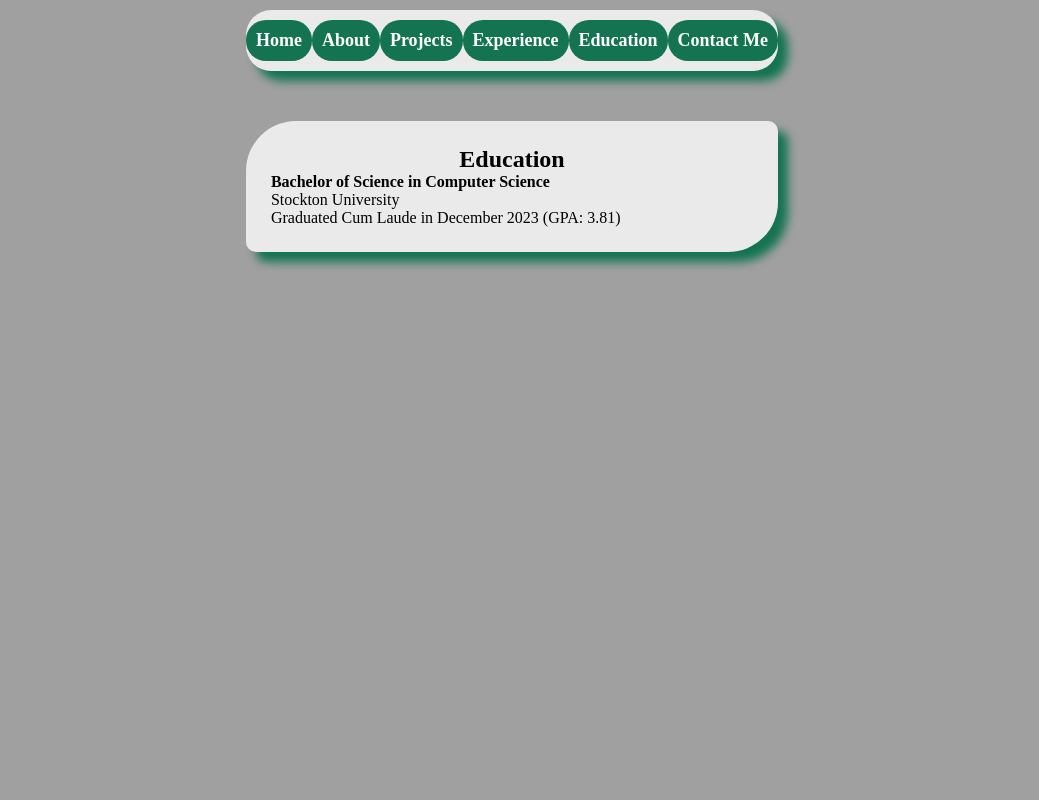
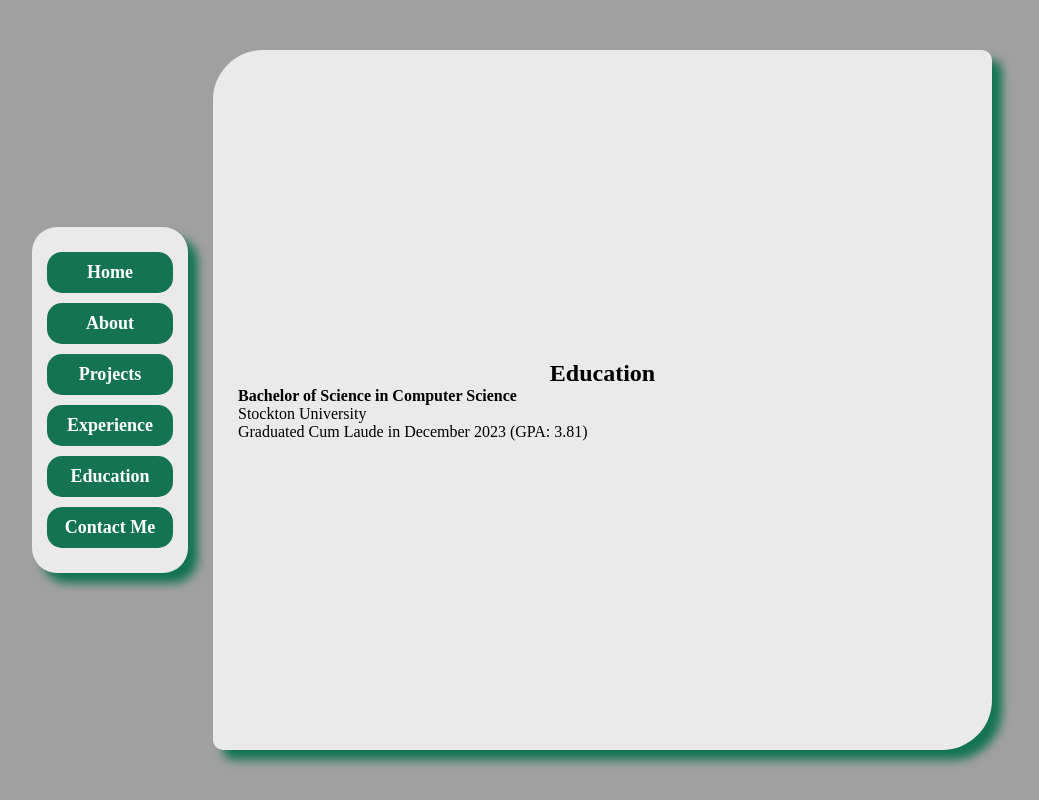
Before and after one commit to evan-jm/Portfolio, a React (Create React App) app in the folder frontend/: page /Portfolio/education in a window 1280 px wide. Shown: the whole page, without its empty margins (128-1167 px from the left). Built offline with nearby package versions, Linux system fonts and the light colour scheme.

Commit message:
Updating styling

```diff
--- a/frontend/src/App.scss
+++ b/frontend/src/App.scss
@@ -1,13 +1,16 @@
 @import "./variables";
 
 body {
+  background-color: $background;
+  width: 75%;
+  margin: auto;
+}
+
+.app {
+  height: calc(100vh - 100px);
   display: flex;
-  flex-direction: column;
-  justify-content: center;
-  align-items: center;
-  width: 95%;
-  margin-left: auto;
-  margin-right: auto;
-  background-color: $background;
-  margin-top: 10px;
+  flex-direction: row;
+  gap: 25px;
+  margin-top: 50px;
+  margin-bottom: 50px;
 }
--- a/frontend/src/components/Navbar/Navbar.js
+++ b/frontend/src/components/Navbar/Navbar.js
@@ -4,6 +4,7 @@ import { Link } from "react-router-dom";
 
 const Navbar = () => {
   return (
+    <div className="nav-container">
       <nav className="navbar">
         <Link to="/Portfolio">Home</Link>
         <Link to="/Portfolio/about">About</Link>
@@ -12,6 +13,7 @@ const Navbar = () => {
         <Link to="/Portfolio/education">Education</Link>
         <Link to="/Portfolio/contact">Contact Me</Link>
       </nav>
+    </div>
   );
 };
 
--- a/frontend/src/components/Navbar/Navbar.scss
+++ b/frontend/src/components/Navbar/Navbar.scss
@@ -4,52 +4,37 @@ html {
   scroll-behavior: smooth;
 }
 
+.nav-container {
+  height: 100%;
+  display: flex;
+  flex-direction: column;
+  justify-content: center;
+  align-items: center;
+}
+
 .navbar {
   display: flex;
-  justify-content: space-evenly;
+  flex-direction: column;
+  justify-content: center;
   align-items: center;
   background-color: $components;
   border-radius: 25px;
-  padding-top: 10px;
-  padding-bottom: 10px;
-  margin-bottom: 50px;
-
-  @media (max-width: 500px) {
-    flex-direction: column;
-    padding: 10px;
-
-    img {
-      display: block;
-    }
-
-    a {
-      display: none;
-    }
-  }
+  padding: 25px;
+  gap: 10px;
   box-shadow: $shadow;
-  transition: $transition;
-}
-
-.navbar:hover {
-  transform: $transform;
-  box-shadow: $shadow-post-transition;
-}
-
-.navbar img {
-  @media (min-width: 500px) {
-    display: none;
-  }
 }
 
 .navbar a {
   text-decoration: none;
+  text-align: center;
   color: white;
   font-weight: bold;
   padding: 10px;
-  border-radius: 20px;
+  border-radius: 15px;
   font-size: 18px;
   transition: background-color 0.3s ease, transform 0.2s ease;
   background-color: $primary;
+  width: 100%;
 }
 
 .navbar a:hover {
--- a/frontend/src/pages/About/About.scss
+++ b/frontend/src/pages/About/About.scss
@@ -9,12 +9,6 @@
   border-radius: $component-border-radius;
   padding: $component-padding;
   box-shadow: $shadow;
-  transition: $transition;
-}
-
-.about:hover {
-  transform: $transform;
-  box-shadow: $shadow-post-transition;
 }
 
 .about h2 {
--- a/frontend/src/pages/Contact/Contact.scss
+++ b/frontend/src/pages/Contact/Contact.scss
@@ -5,17 +5,12 @@
   flex-direction: column;
   justify-content: center;
   align-items: center;
-  margin-bottom: 25px;
   background-color: $components;
   padding: $component-padding;
   border-radius: $component-border-radius;
   box-shadow: $shadow;
   transition: $transition;
-}
-
-.contact:hover {
-  transform: $transform;
-  box-shadow: $shadow-post-transition;
+  width: 100%;
 }
 
 .contact .links {
--- a/frontend/src/pages/Education/Education.js
+++ b/frontend/src/pages/Education/Education.js
@@ -3,12 +3,12 @@ import "./Education.scss";
 const Education = () => {
   return (
     <div className="education" id="education">
-      <center>
-        <h2>Education</h2>
-      </center>
-      <h4>Bachelor of Science in Computer Science</h4>
-      <p>Stockton University</p>
-      <p>Graduated Cum Laude in December 2023 (GPA: 3.81)</p>
+      <h2>Education</h2>
+      <div className="contents">
+        <h4>Bachelor of Science in Computer Science</h4>
+        <p>Stockton University</p>
+        <p>Graduated Cum Laude in December 2023 (GPA: 3.81)</p>
+      </div>
     </div>
   );
 };
--- a/frontend/src/pages/Education/Education.scss
+++ b/frontend/src/pages/Education/Education.scss
@@ -1,14 +1,18 @@
 @import "../../variables";
 
 .education {
+  display: flex;
+  flex-direction: column;
+  justify-content: center;
+  align-items: flex-start;
   background-color: $components;
   padding: $component-padding;
   border-radius: $component-border-radius;
   box-shadow: $shadow;
   transition: $transition;
+  width: 100%;
 }
 
-.education:hover {
-  transform: $transform;
-  box-shadow: $shadow-post-transition;
+.education h2 {
+  align-self: center;
 }
--- a/frontend/src/pages/Experience/Experience.scss
+++ b/frontend/src/pages/Experience/Experience.scss
@@ -3,17 +3,12 @@
 .experience {
   display: flex;
   flex-direction: column;
-  justify-content: center;
+  justify-content: baseline;
   background-color: $components;
   padding: $component-padding;
   border-radius: $component-border-radius;
   box-shadow: $shadow;
   transition: $transition;
-}
-
-.experience:hover {
-  transform: $transform;
-  box-shadow: $shadow-post-transition;
 }
 
 .experience h2 {
--- a/frontend/src/pages/Home/Home.scss
+++ b/frontend/src/pages/Home/Home.scss
@@ -9,7 +9,6 @@
   padding: $component-padding;
   border-radius: $component-border-radius;
   box-shadow: $shadow;
-  transition: $transition;
 }
 
 .content {
@@ -28,8 +27,3 @@
 .content > p {
   text-align: center;
 }
-
-.landing:hover {
-  transform: $transform;
-  box-shadow: $shadow-post-transition;
-}
--- a/frontend/src/pages/Projects/Projects.scss
+++ b/frontend/src/pages/Projects/Projects.scss
@@ -3,18 +3,14 @@
 .projects {
   display: flex;
   flex-direction: column;
-  justify-content: center;
+  justify-content: baseline;
   align-items: center;
   background-color: $components;
   padding: $component-padding;
   border-radius: $component-border-radius;
   box-shadow: $shadow;
   transition: $transition;
-}
-
-.projects:hover {
-  transform: $transform;
-  box-shadow: $shadow-post-transition;
+  gap: 10px;
 }
 
 .projects .grouping {
```
Lines whose indentation alone changed are shown as unchanged.
